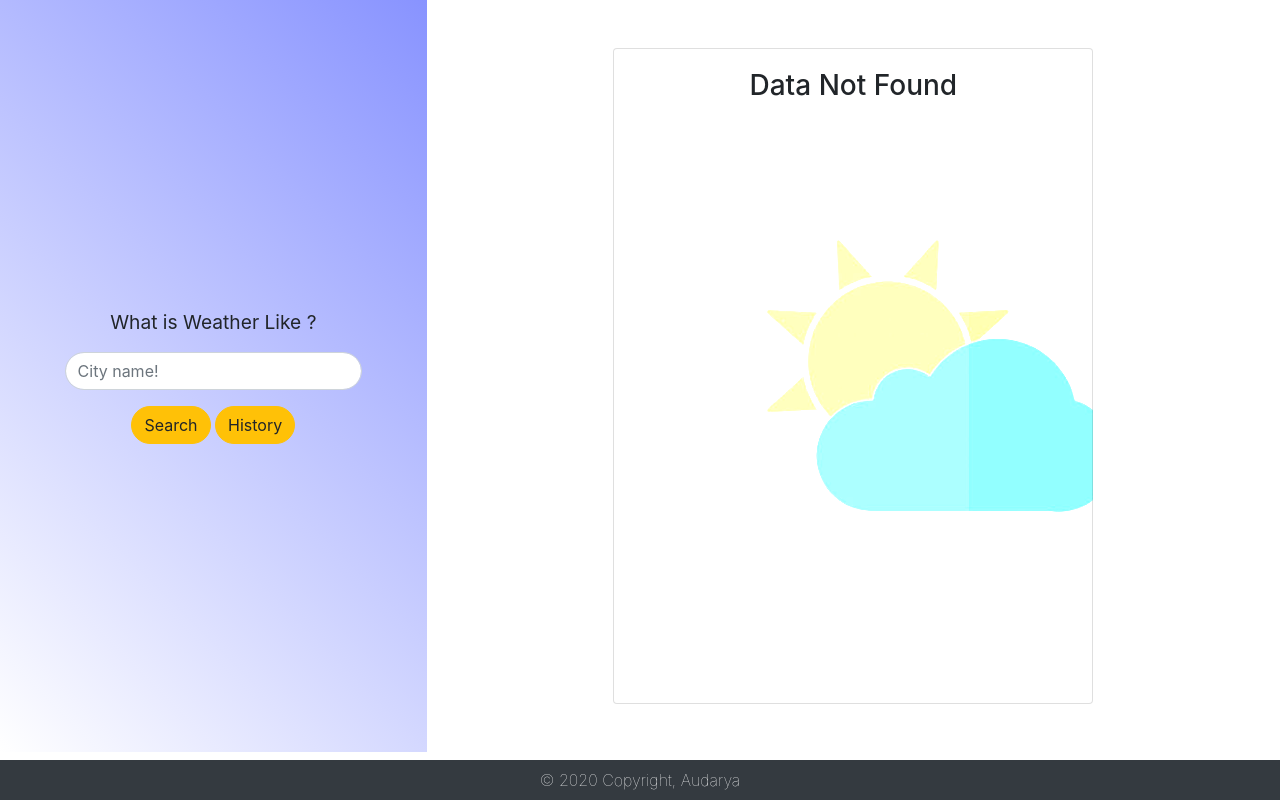
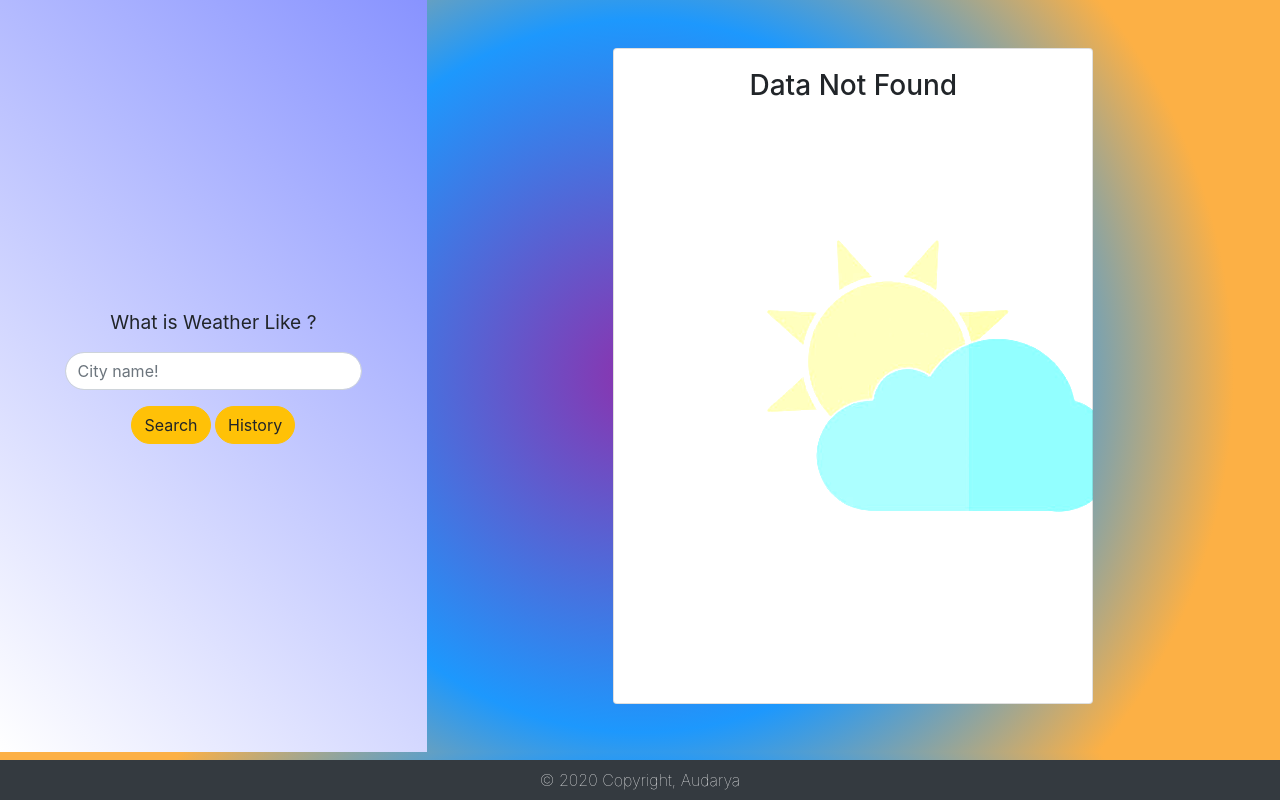
Before and after one commit to Audarya07/Weather-Dashboard, a Django app: page / in a window 1280 px wide. Run offline with Django 3.2, Linux system fonts and the light colour scheme; data that the repository does not hold is empty.

Commit message:
Add gradient in CSS

```diff
--- a/dashboard/static/styles.css
+++ b/dashboard/static/styles.css
@@ -1,3 +1,8 @@
+body {
+    background: rgb(131,58,180);
+    background: radial-gradient(circle, rgba(131,58,180,1) 4%, rgba(29,152,253,1) 48%, rgba(252,176,69,1) 80%);
+}
+
 @media only screen and (min-width: 767px){
     #sideform{
         min-height: 94vh;
```
